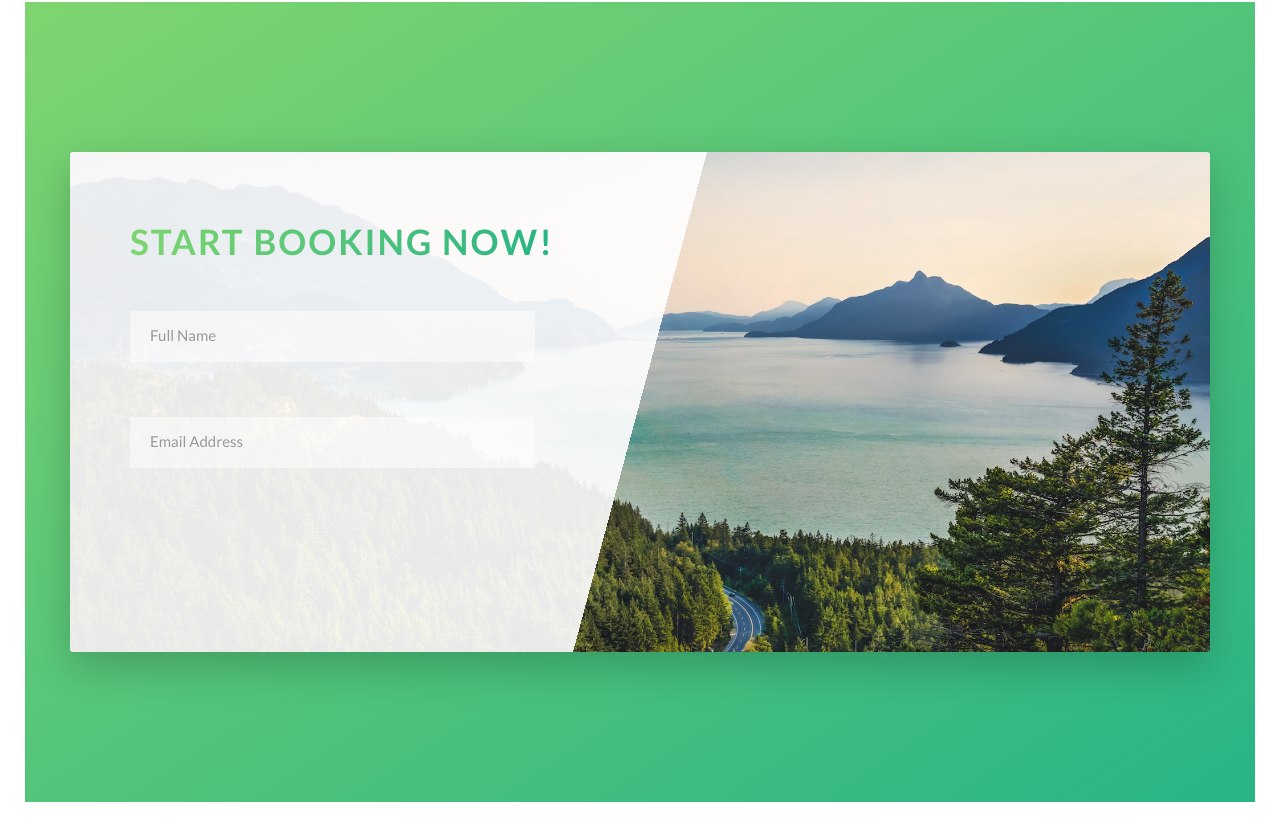
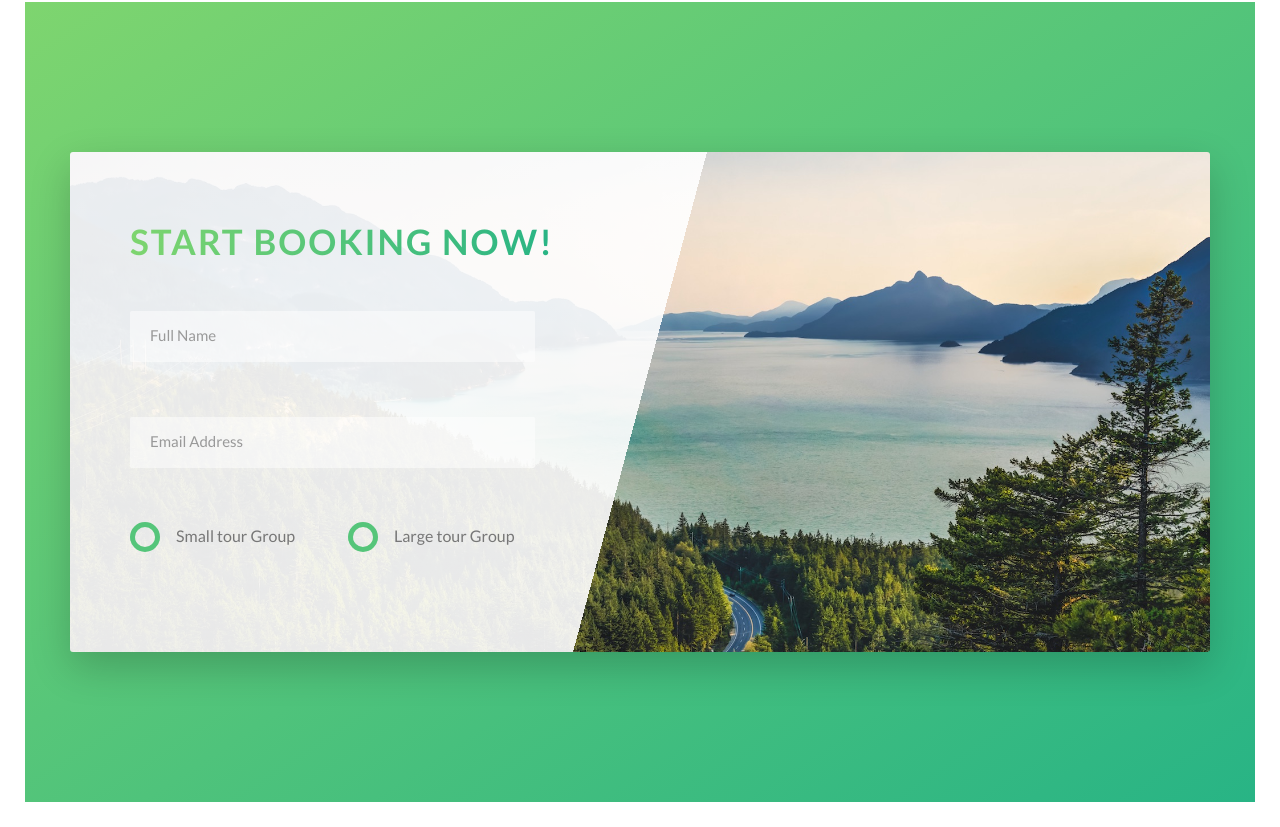
Before and after one commit to midnightgamer/Natours, a website: page index.html in a window 1280 px wide. Shown: the part 4540-5367 px from the top of the page. Drawn offline with Linux system fonts and the light colour scheme; grey boxes are pictures that could not be loaded.

Commit message:
Coutom radio button added

```diff
--- a/index.html
+++ b/index.html
@@ -296,6 +296,20 @@
                             <input type="email" id="email" class="form__input" placeholder="Email Address" required>
                             <label class="form__label" for="email"> Email Address</label>
                         </div>
+                        <div class="form__group">
+                            <div class="form__radio-group">
+                                <input type="radio" class="form__radio-input" id="small" name="size">
+                                <label for="small" class="form__radio-label">
+                                    <span class="form__radio-btn"></span>
+                                    Small tour Group</label>
+                            </div>
+                            <div class="form__radio-group">
+                                <input type="radio" class="form__radio-input" id="large" name="size">
+                                <label for="large" class="form__radio-label">
+                                    <span class="form__radio-btn"></span>
+                                    Large tour Group</label>
+                            </div>
+                        </div>
                     </form>
                 </div>
             </div>
--- a/sass/components/_form.scss
+++ b/sass/components/_form.scss
@@ -45,4 +45,46 @@
         visibility: hidden;
         transform: translateY(-4rem);
     }
+
+    &__radio-group{
+        width: 48%;
+        display: inline-block;
+    }
+    &__radio-label{
+        font-size: $default-font-size;
+        cursor: pointer;
+    }
+
+    &__radio-btn{
+        height: 3rem;
+        width: 3rem;
+        border: 5px solid $color-primary;
+        border-radius: 50%;
+        display: inline-block;
+        position: relative;
+        vertical-align: top;
+        margin-right: 1.3rem;
+        &::after{
+            height: 1.3rem;
+            width: 1.3rem;
+            content: "";
+            display: block;
+            border-radius: 50%;
+            position: absolute;
+            top:50%;
+            left: 50%;
+            transform: translate(-50%,-50%);
+            background-color: $color-primary;
+            opacity: 0;
+            transition: opacity .2s;
+        }
+    }
+
+    &__radio-input:checked ~ &__radio-label &__radio-btn::after{
+        opacity: 1;
+    }
+
+    &__radio-input{
+        display: none;
+    }
 }
```
Also changed, not shown: css/style.css.
